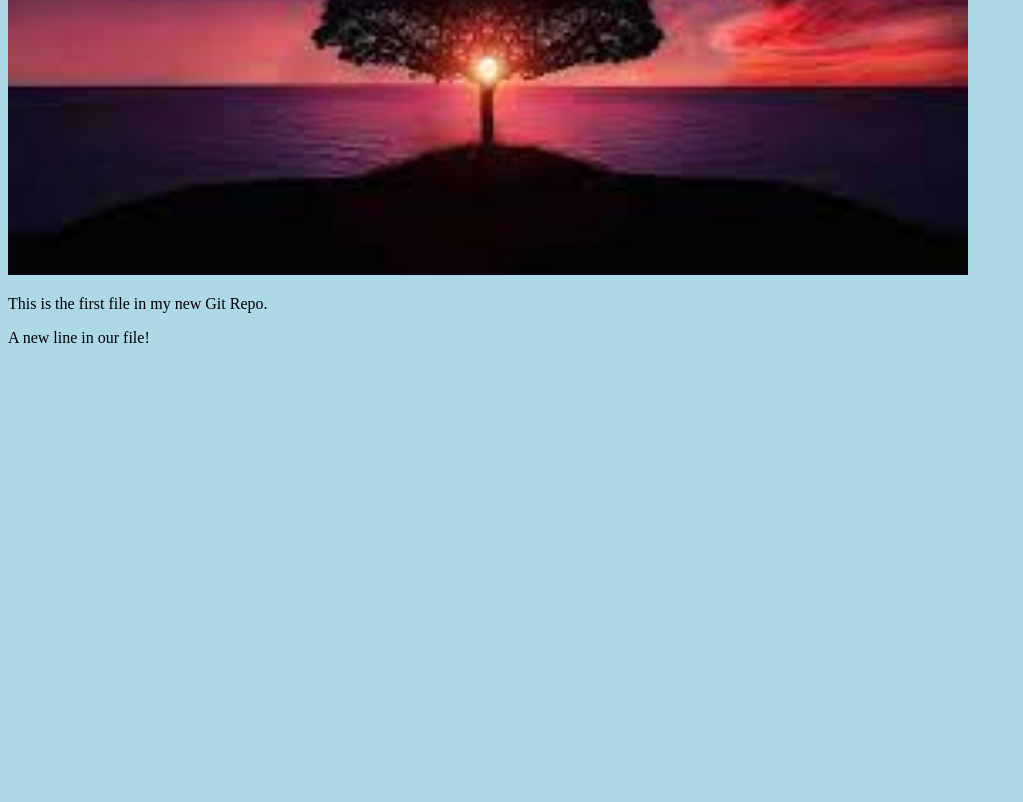
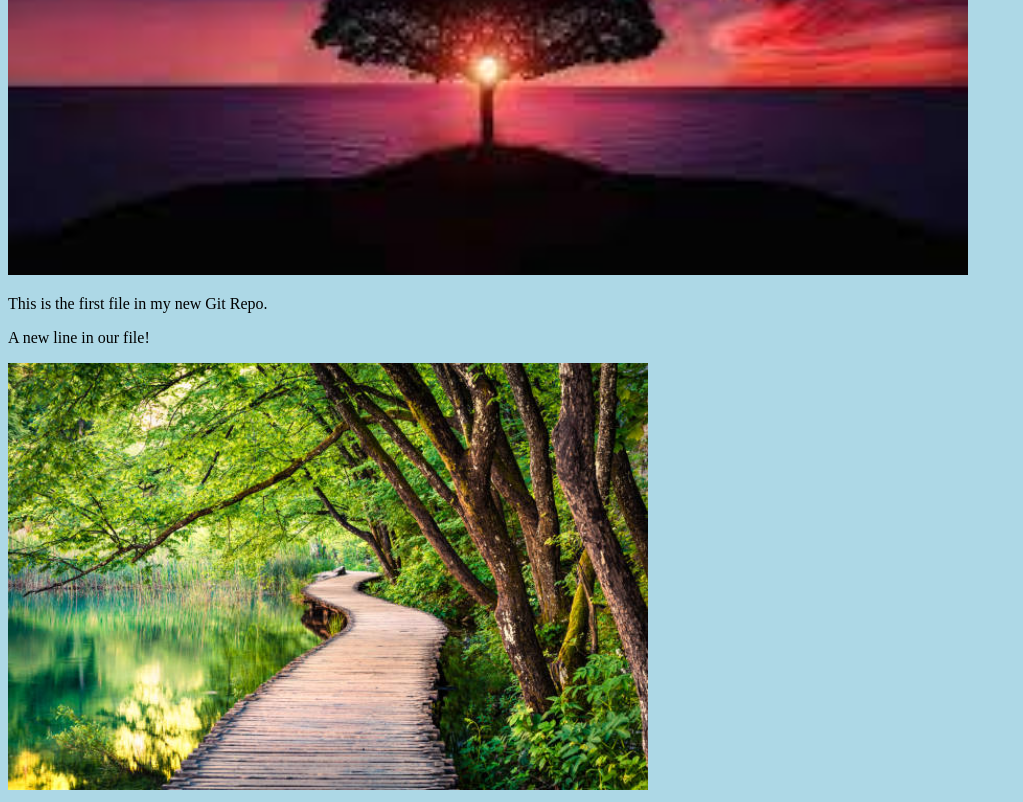
Before and after one commit to Cipi28/hello-world, a plain HTML site: page index.html in a window 1280 px wide. Shown: the part 401-1203 px from the top of the page, without its empty margins (0-1023 px from the left). Before the commit the page ends 800 px from the top, so only its background shows below. Drawn offline with Linux system fonts and the light colour scheme.

Commit message:
added new image

```diff
--- a/index.html
+++ b/index.html
@@ -7,10 +7,10 @@
 <body>
 
 <h1>Hello world!</h1>
-<div><img src="tree.jpeg" alt="Hello World from Space"
-style="width:100%;max-width:960px"></div>
+<div><img src="tree.jpeg" alt="Hello World from Space" style="width:100%;max-width:960px"></div>
 <p>This is the first file in my new Git Repo.</p>
 <p>A new line in our file!</p>
+<div><img src="im2.jpeg" alt="Hello Git" style="width:100%;max-width:640px"></div>
 
 </body>
 </html>
```
Also changed, not shown: im2.jpeg (added), stuff.txt (deleted).
